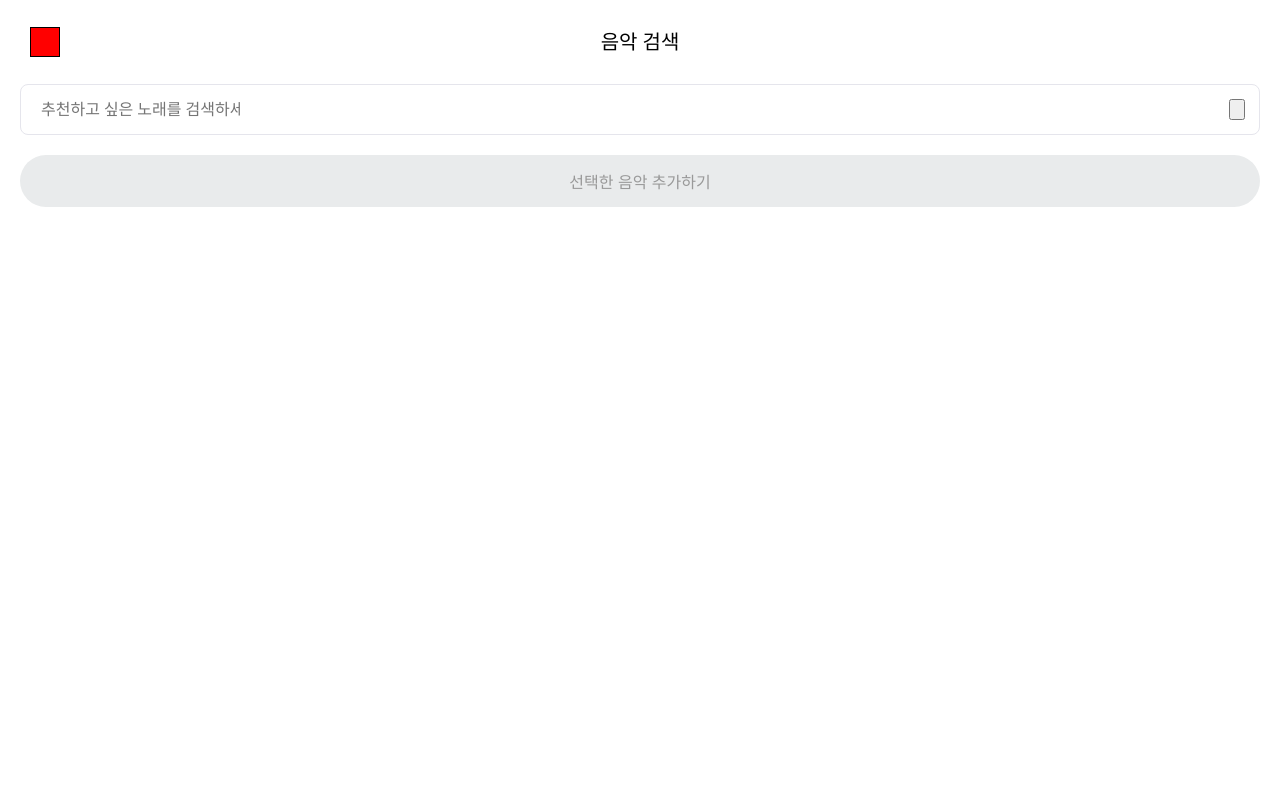
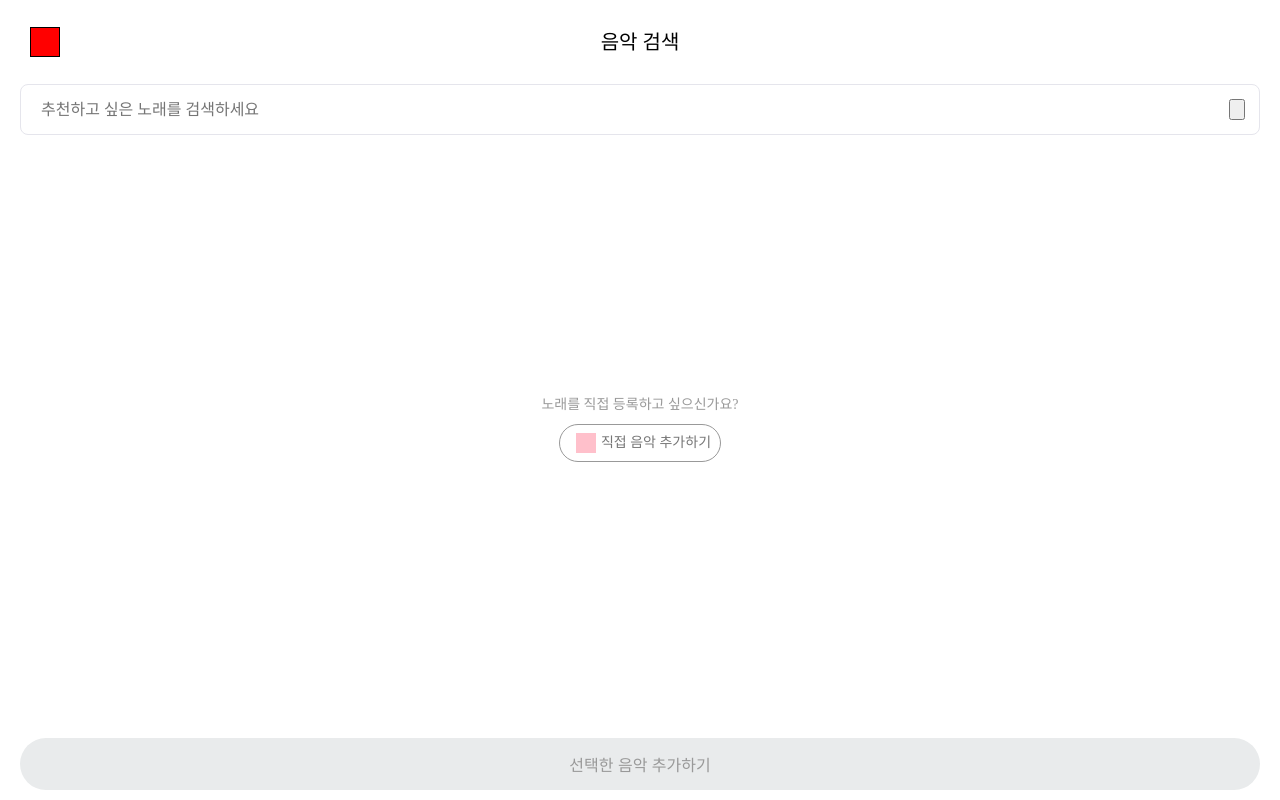
Before and after one commit to mrbrightsiide/purply, a Next.js app: page /search in a window 1280 px wide. Built offline with nearby package versions, Linux system fonts and the light colour scheme.

Commit message:
add: 음악 검색 페이지 에셋 제외하고 완성

```diff
--- a/src/components/atom/CheckBox.tsx
+++ b/src/components/atom/CheckBox.tsx
@@ -29,7 +29,9 @@ export const CheckBox = ({
 const Box = styled.input<{
   width: number;
   height: number;
+  checked: boolean;
 }>`
   width: ${({ width }) => width}px;
   height: ${({ height }) => height}px;
+  background-color: ${({ checked }) => (checked ? '#FFD600' : 'skyblue')};
 `;
--- a/src/components/search/SearchMusicCard.tsx
+++ b/src/components/search/SearchMusicCard.tsx
@@ -21,8 +21,8 @@ export const SearchMusicCard = ({
 }) => {
   return (
     <>
-      <Wrapper onClick={onClickOpenIframe}>
-        <CoverAndInfo>
+      <Wrapper>
+        <CoverAndInfo onClick={onClickOpenIframe}>
           <AlbumCover>
             {/* eslint-disable-next-line @next/next/no-img-element */}
             <img
@@ -75,7 +75,7 @@ const Wrapper = styled.div`
   justify-content: space-between;
   align-items: center;
   padding: 8px 0;
-  border-bottom: 1px solid #f1f1f5;
+  border-top: 1px solid #f1f1f5;
   cursor: pointer;
 `;
 
@@ -84,6 +84,8 @@ const CoverAndInfo = styled.div`
   align-items: center;
   gap: 12px;
   justify-content: flex-start;
+  flex: 1;
+  margin-right: 20px;
 `;
 
 const Info = styled.div`
--- /dev/null
+++ b/src/components/search/SearchMusicInput.tsx
@@ -0,0 +1,53 @@
+import styled from '@emotion/styled';
+import { useRef } from 'react';
+
+export const SearchMusicInput = ({
+  onChange,
+  fetchMusicSearch,
+}: {
+  onChange: (e: React.ChangeEvent<HTMLInputElement>) => void;
+  fetchMusicSearch: () => Promise<void>;
+}) => {
+  const inputRef = useRef<HTMLInputElement>(null);
+
+  return (
+    <SearchInput
+      onClick={() => {
+        inputRef.current?.focus();
+      }}
+    >
+      <input
+        type='text'
+        onChange={onChange}
+        placeholder='추천하고 싶은 노래를 검색하세요'
+        ref={inputRef}
+        onKeyUp={async (e) => {
+          if (e.key === 'Enter') {
+            await fetchMusicSearch();
+          }
+        }}
+      />
+      <button
+        onClick={async (e) => {
+          e.preventDefault();
+          await fetchMusicSearch();
+        }}
+      >
+        <img src='' />
+      </button>
+    </SearchInput>
+  );
+};
+
+const SearchInput = styled.div`
+  border: 1px solid #e5e5ec;
+  border-radius: 8px;
+  padding: 14px 14px 14px 20px;
+  display: flex;
+  align-items: center;
+  justify-content: space-between;
+
+  input {
+    width: 100%;
+  }
+`;
--- a/src/pages/search/index.tsx
+++ b/src/pages/search/index.tsx
@@ -7,6 +7,7 @@ import { BackBtnHeader } from '@/components/atom/BackBtnHeader';
 import { FloatButton } from '@/components/atom/FloatButton';
 import { SearchMusicCard } from '@/components/search/SearchMusicCard';
 import styled from '@emotion/styled';
+import { SearchMusicInput } from '@/components/search/SearchMusicInput';
 
 export default function Search() {
   const fetchMusicSearch = async (params: {
@@ -29,29 +30,30 @@ export default function Search() {
   const [openIframe, setOpenIframe] = useState(false);
   const [selectedMusic, setSelectedMusic] = useState<any>();
 
+  const noResult = result?.rss?.channel?.[0]?.total?.[0] === '0';
+
   return (
     <PageWrapper>
       <BackBtnHeader title='음악 검색' />
-      <SearchInput>
-        <input
-          type='text'
+      <SearchMusicInput
         onChange={(e) => setKeyword(e.target.value)}
-          placeholder='추천하고 싶은 노래를 검색하세요'
+        fetchMusicSearch={() => fetchMusicSearch({ keyword })}
       />
-        <button
-          onClick={async (e) => {
-            e.preventDefault();
-            await fetchMusicSearch({
-              keyword,
-            });
-          }}
-        >
-          <img src='' />
-        </button>
-      </SearchInput>
-      {result?.rss?.channel?.[0]?.total?.[0] === '0' && (
-        <p>검색 결과가 없습니다</p>
+      <CenterBox align={noResult || !result ? 'center' : 'flex-start'}>
+        {noResult && (
+          <>
+            <NoResultImg />
+            <CreateMusicTxt>검색 결과가 없습니다</CreateMusicTxt>
+          </>
         )}
+        <CreateMusicBox>
+          <CreateMusicTxt>노래를 직접 등록하고 싶으신가요?</CreateMusicTxt>
+          <CreateMusicBtn>
+            <span className='icon'></span>
+            <span className='title'>직접 음악 추가하기</span>
+          </CreateMusicBtn>
+        </CreateMusicBox>
+        <ResultBox>
           {result?.rss?.channel?.[0]?.item?.map((item: any, idx: any) => (
             <SearchMusicCard
               key={idx}
@@ -66,6 +68,8 @@ export default function Search() {
               }
             />
           ))}
+        </ResultBox>
+      </CenterBox>
       <Space />
       <FloatButton title='선택한 음악 추가하기' disabled={!selectedMusic} />
     </PageWrapper>
@@ -74,17 +78,69 @@ export default function Search() {
 
 const PageWrapper = styled.div`
   padding: 0 20px;
+  min-height: 100vh;
+  display: flex;
+  flex-direction: column;
 `;
 
 const Space = styled.div`
   height: 20px;
 `;
 
-const SearchInput = styled.div`
-  border: 1px solid #e5e5ec;
-  border-radius: 8px;
-  padding: 14px 14px 14px 20px;
+const CreateMusicBox = styled.div`
+  display: flex;
+  justify-content: space-between;
+  align-items: center;
+  flex-direction: column;
+  margin: 20px 0 24px 0;
+`;
+
+const CreateMusicTxt = styled.div`
+  font-size: 14px;
+  font-weight: 500;
+  color: ${({ theme }) => theme.font.gray_03};
+`;
+
+const CreateMusicBtn = styled.div`
   display: flex;
   align-items: center;
-  justify-content: space-between;
+  justify-content: center;
+  cursor: pointer;
+  padding: 8px 9px 8px 16px;
+  border: 1px solid ${({ theme }) => theme.font.gray_03};
+  border-radius: 100px;
+  margin-top: 12px;
+
+  span.icon {
+    width: 20px;
+    height: 20px;
+    display: inline-block;
+    background-color: pink;
+  }
+  span.title {
+    display: inline-block;
+    margin-left: 5px;
+    font-size: 14px;
+    font-weight: 500;
+    color: ${({ theme }) => theme.font.gray_02};
+  }
 `;
+
+const NoResultImg = styled.div`
+  width: 154px;
+  height: 87px;
+`;
+
+const CenterBox = styled.div<{
+  align: 'center' | 'flex-start' | 'flex-end';
+}>`
+  display: flex;
+  flex-direction: column;
+  justify-content: ${({ align }) => align};
+  align-items: center;
+  flex: 1;
+`;
+
+const ResultBox = styled.div`
+  width: 100%;
+`;
```
Lines whose indentation alone changed are shown as unchanged.
